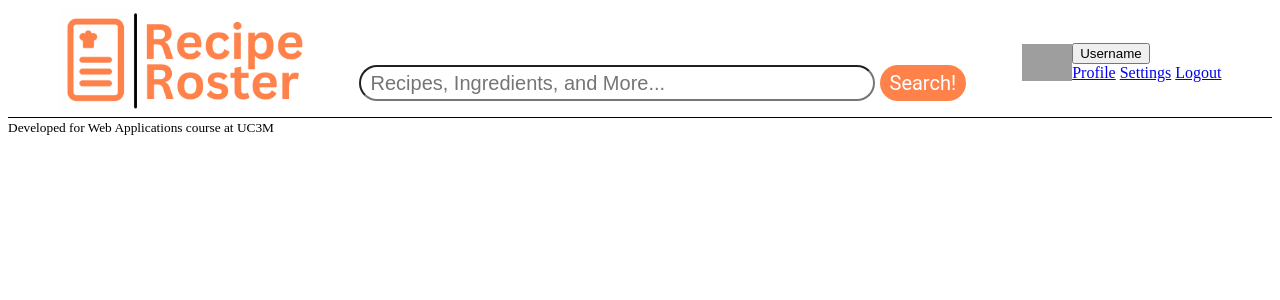
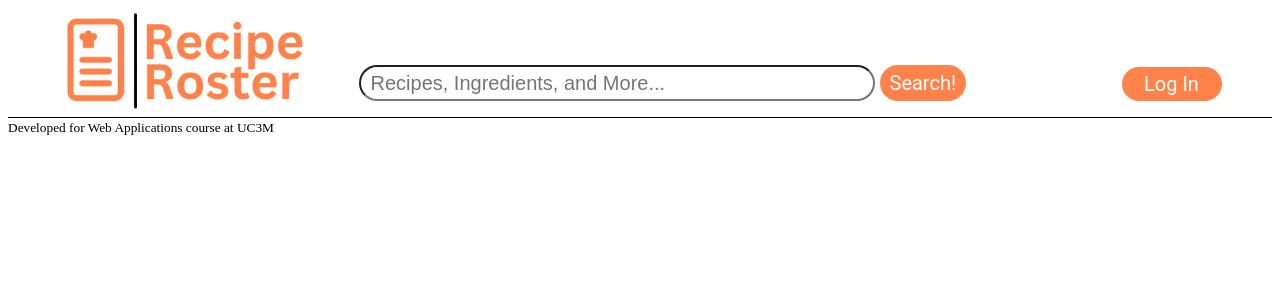
Before and after one commit to jzoccola01/web-apps-gp, a Python web app: template cooking/templates/base.html in a window 1280 px wide. Shown: the top 300 px of the page. Run offline with Jinja, Linux system fonts and the light colour scheme; the template is opened without the code that fills it, so the values that code supplies are empty; grey boxes are pictures that could not be loaded.

Commit message:
dropdown menu done, still need to do login form appearance

```diff
--- /dev/null
+++ b/cooking/scripts/dropdown.js
@@ -0,0 +1,19 @@
+/* Inspired by a W3 Schools Tutorial for a Dropdown Menu:
+https://www.w3schools.com/howto/howto_js_dropdown.asp */
+
+var shown = false;
+
+/* When the user clicks on the button,
+toggle between hiding and showing the dropdown content */
+function func() {
+    document.getElementById("user-dropdown").classList.toggle("show");
+    shown = !shown;
+}
+
+// Close the dropdown menu if the user clicks outside of it
+window.onclick = function(event) {
+  if (!event.target.matches('.dropbutton') && shown) {
+    document.getElementById("user-dropdown").classList.toggle("show");
+    shown = !shown;
+  }
+}
--- a/cooking/static/base.css
+++ b/cooking/static/base.css
@@ -1,23 +1,31 @@
 :root {
     --primary: #FF824A;
     --secondary: #000000;
+    --primary-variant: #FFA07A;
+    --secondary-variant: #696969;
+    --background: #FFFFFF;
+    --dark-text: #000000;
+    --light-text: #FFFFFF;
+    --background-overlay: #f1f1f1;
+    --background-overlay-variant: #ddd;
+    --shadow-color: rgba(0,0,0,0.2);
     --white: #FFFFFF;
     --black: #000000;
 }
 
 body {
-    background-color: var(--white);
+    background-color: var(--background);
 }
 
 header {
     display: flex;
     flex-direction: row;
     padding: 0.5px;
-    background-color: var(--white);
-    border-bottom: 1px solid var(--black);
+    background-color: var(--background);
+    border-bottom: 1px solid var(--secondary);
 }
 
-#header_logo {
+#header-logo {
     margin-left: 50px;
 }
 
@@ -29,7 +37,7 @@ header {
     font-size: 20px;
 }
 
-#searchbar_form {
+#searchbar-form {
     position: relative;
     display: flex;
     flex-direction: row;
@@ -44,14 +52,6 @@ header {
     gap: 5px;
 }
 
-#header_user {
-    display: flex;
-    flex-direction: row;
-    align-items: center;
-    margin-left: auto;
-    margin-right: 50px;
-}
-
 .input:focus {
     border-color: var(--primary);
     outline: none;
@@ -60,7 +60,7 @@ header {
 .button {
     background-color: var(--primary);
     border: none;
-    color: var(--white);
+    color: var(--light-text);
     padding: 5px 10px;
     text-align: center;
     text-decoration: none;
@@ -71,5 +71,45 @@ header {
 }
 
 .button:hover {
-    background-color: #FFA07A;
+    background-color: var(--primary-variant);
 }
+
+#header-user {
+    position: relative;
+    align-items: center;
+    margin-left: auto;
+    margin-right: 150px;
+}
+
+.dropdown {
+    position: relative;
+    display: inline-block;
+}
+
+#user-dropdown-button {
+    position: absolute;
+    bottom: 15px;
+    width: 100px;
+}
+
+.dropdown-content {
+    display: none;
+    position: absolute;
+    background-color: var(--background-overlay);
+    min-width: 160px;
+    box-shadow: 0px 8px 16px 0px var(--shadow-color);
+    top: 50px;
+    left: -10px;
+    border-radius: 10px;
+}
+
+.dropdown-content a {
+    color: var(--secondary);
+    padding: 12px 16px;
+    text-decoration: none;
+    display: block;
+}
+
+.dropdown-content a:hover {background-color: var(--background-overlay-variant); border-radius: 10px;}
+
+.show {display:block;}
--- a/cooking/templates/base.html
+++ b/cooking/templates/base.html
@@ -4,29 +4,27 @@
         <meta http-equiv="Content-Type" content="text/html; charset=UTF-8">
         <title>Recipe Roster</title>
         <link rel="stylesheet" href="../static/base.css">
+        <script type="text/javascript" src="../scripts/dropdown.js"></script>
     </head>
     <body>
         <header> <!-- Horizontally place the logo, then a searchbar, then a mini user bio tab with a dropdown menu -->
             <a href="base.html">
-                <img id="header_logo" src="../static/header_logo.png" alt="logo" width="250px">
+                <img id="header-logo" src="../static/header_logo.png" alt="logo" width="250px">
             </a>
 
-            <div id="searchbar_form">
+            <div id="searchbar-form">
                 <form action="" id="searchform">
                     <input id="searchbar" class="input" type="text" placeholder="Recipes, Ingredients, and More...">
                     <button class="button" type="submit">Search!</button>
                 </form>
             </div>
 
-            <div id="header_user">
-                <img id="header_user_avatar" src="../static/header_user_avatar.png" alt="avatar" width="50px">
-                <div id="header_user_dropdown">
-                    <button id="header_user_dropdown_button">Username</button>
-                    <div id="header_user_dropdown_content">
-                        <a href="profile.html">Profile</a>
-                        <a href="settings.html">Settings</a>
-                        <a href="logout.html">Logout</a>
-                    </div>
+            <div id="header-user" class="dropdown">
+                <button onclick="func()" class="dropbutton button" id="user-dropdown-button">Log In</button>
+                <div id="user-dropdown" class="dropdown-content">
+                    <a href="">Log In / Log Out</a>
+                    <a href="">Create Account</a>
+                    <a href="./main/profile.html">My Profile</a>
                 </div>
             </div>
 
```
